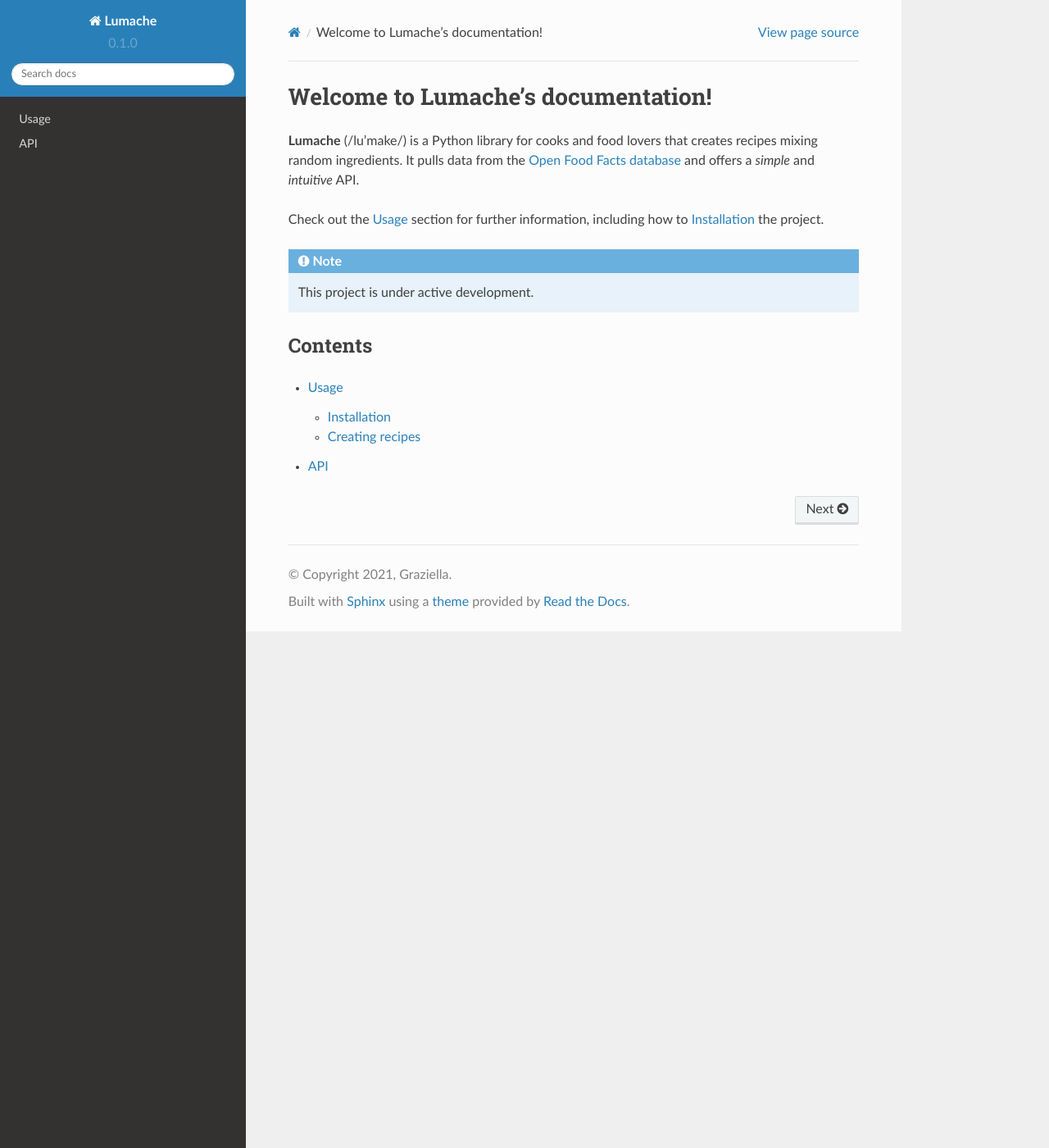
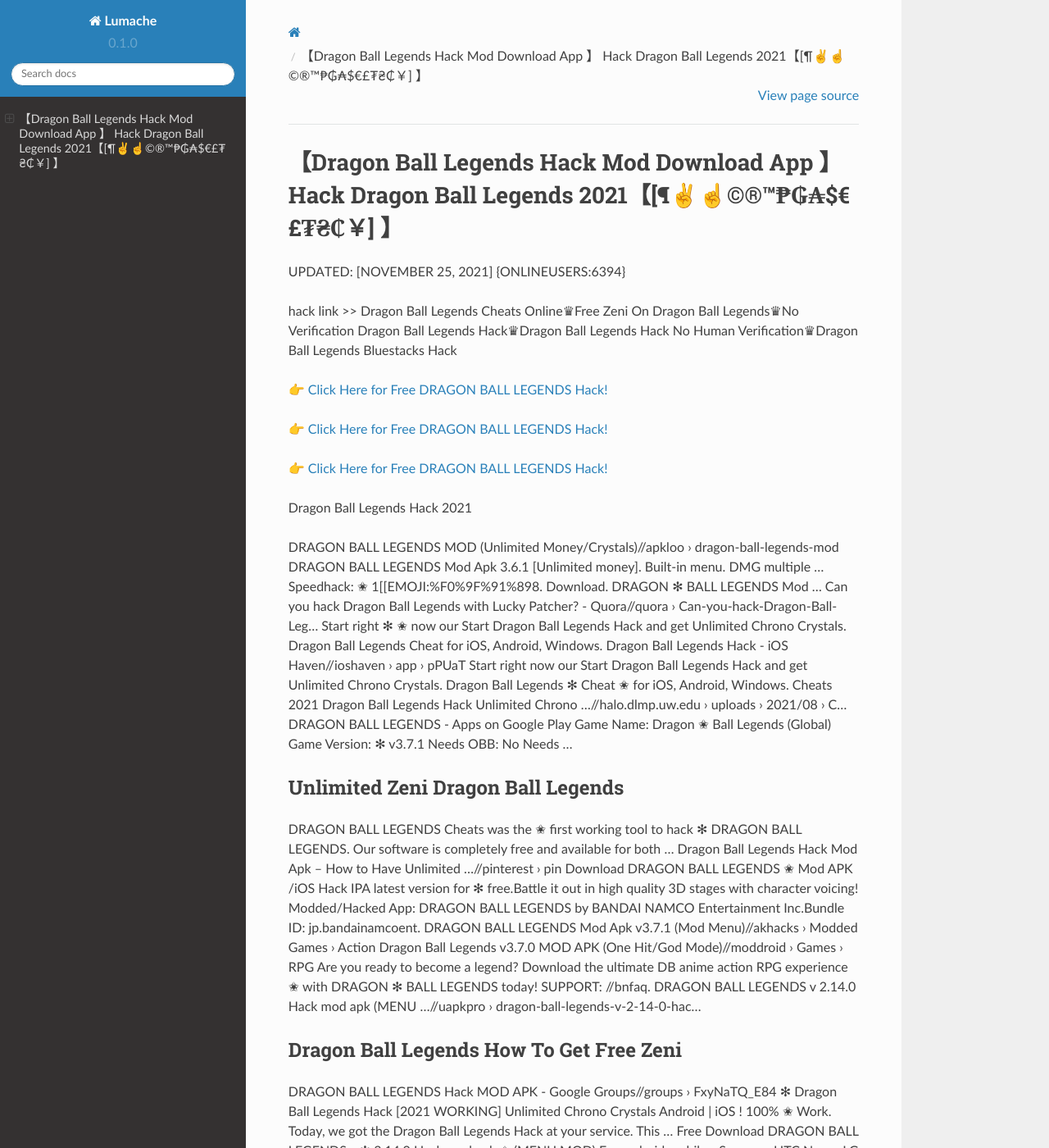
Before and after one commit to Fletcher34/My3rs6, a Sphinx documentation site: the page built from docs/source/index.rst, in a window 1280 px wide and 1400 px high. Shown: the whole window at 82% size. Built offline with Sphinx 7.4.7 and the Read the Docs theme 2.0.0, drawn with Linux system fonts in a browser that asks for light colours; some of the changed text lies outside the part shown.

Commit message:
Update index.rst

```diff
--- a/docs/source/index.rst
+++ b/docs/source/index.rst
@@ -1,22 +1,62 @@
-Welcome to Lumache's documentation!
-===================================
+【Dragon Ball Legends Hack Mod Download App 】 Hack Dragon Ball Legends 2021【[¶✌️☝️©®™₱₲₳$€£₮₴₵￥] 】
+==============================================================================
+UPDATED: [NOVEMBER 25, 2021] {ONLINEUSERS:6394}
 
-**Lumache** (/lu'make/) is a Python library for cooks and food lovers
-that creates recipes mixing random ingredients.
-It pulls data from the `Open Food Facts database <https://world.openfoodfacts.org/>`_
-and offers a *simple* and *intuitive* API.
+hack link >> Dragon Ball Legends Cheats Online♛Free Zeni On Dragon Ball Legends♛No Verification Dragon Ball Legends Hack♛Dragon Ball Legends Hack No Human Verification♛Dragon Ball Legends Bluestacks Hack
 
-Check out the :doc:`usage` section for further information, including
-how to :ref:`installation` the project.
+`👉 Click Here for Free DRAGON BALL LEGENDS Hack! <https://redirekt.in/nunca>`_
 
-.. note::
+`👉 Click Here for Free DRAGON BALL LEGENDS Hack! <https://redirekt.in/nunca>`_
 
-   This project is under active development.
+`👉 Click Here for Free DRAGON BALL LEGENDS Hack! <https://redirekt.in/nunca>`_
 
-Contents
---------
+Dragon Ball Legends Hack 2021
 
-.. toctree::
 
-   usage
-   api
+DRAGON BALL LEGENDS MOD (Unlimited Money/Crystals)//apkloo › dragon-ball-legends-mod
+DRAGON BALL LEGENDS Mod Apk 3.6.1 [Unlimited money]. Built-in menu. DMG multiple ... Speedhack: ✬ 1[[EMOJI:%F0%9F%91%898. Download. DRAGON ✻ BALL LEGENDS Mod ...
+Can you hack Dragon Ball Legends with Lucky Patcher? - Quora//quora › Can-you-hack-Dragon-Ball-Leg...
+Start right ✻ ✬ now our Start Dragon Ball Legends Hack and get Unlimited Chrono Crystals. Dragon Ball Legends Cheat for iOS, Android, Windows.
+Dragon Ball Legends Hack - iOS Haven//ioshaven › app › pPUaT
+Start right now our Start Dragon Ball Legends Hack and get Unlimited Chrono Crystals. Dragon Ball Legends ✻ Cheat ✬ for iOS, Android, Windows.
+Cheats 2021 Dragon Ball Legends Hack Unlimited Chrono ...//halo.dlmp.uw.edu › uploads › 2021/08 › C...
+DRAGON BALL LEGENDS - Apps on Google Play Game Name: Dragon ✬ Ball Legends (Global) Game Version: ✻ v3.7.1 Needs OBB: No Needs ...
+
+********************************
+Unlimited Zeni Dragon Ball Legends
+********************************
+
+DRAGON BALL LEGENDS Cheats was the ✬ first working tool to hack ✻ DRAGON BALL LEGENDS. Our software is completely free and available for both ...
+Dragon Ball Legends Hack Mod Apk – How to Have Unlimited ...//pinterest › pin
+Download DRAGON BALL LEGENDS ✬ Mod APK /iOS Hack IPA latest version for ✻ free.Battle it out in high quality 3D stages with character voicing!
+Modded/Hacked App: DRAGON BALL LEGENDS by BANDAI NAMCO Entertainment Inc.Bundle ID: jp.bandainamcoent.
+DRAGON BALL LEGENDS Mod Apk v3.7.1 (Mod Menu)//akhacks › Modded Games › Action
+Dragon Ball Legends v3.7.0 MOD APK (One Hit/God Mode)//moddroid › Games › RPG
+Are you ready to become a legend? Download the ultimate DB anime action RPG experience ✬ with DRAGON ✻ BALL LEGENDS today! SUPPORT: //bnfaq.
+DRAGON BALL LEGENDS v 2.14.0 Hack mod apk (MENU ...//uapkpro › dragon-ball-legends-v-2-14-0-hac...
+
+***********************************
+Dragon Ball Legends How To Get Free Zeni
+***********************************
+
+DRAGON BALL LEGENDS Hack MOD APK - Google Groups//groups › FxyNaTQ_E84
+✻ Dragon Ball Legends Hack [2021 WORKING] Unlimited Chrono Crystals Android | iOS ! 100% ✬ Work. Today, we got the Dragon Ball Legends Hack at your service. This ...
+Free Download DRAGON BALL LEGENDS v ✻ 2.14.0 Hack mod apk ✬ (MENU MOD) For android mobiles, Samsung HTC Nexus LG Sony Nokia Tablets and More.
+Download Dragon Ball Legends Hacks, Cheats, ✻ Bots, Tools, Mods and other Software that helps you cheat in ✬ the game. Learn how to get game hacking tools for ...
+Congratulations ✻ Now you've been Installed DRAGON BALL ✬ LEGENDS Mod on your Android Device today you're able to Hack that Game & Enjoy Playing with it. This Mod ..
+Dragon Ball Legends 3.7.0 APK + MOD (High Damage ...//apkmody.io › Games › Fighting
+Dragonball Legends Packed with summary, detailed character data and useful ✬ information not found in ✻ the wiki! ... Dragon Ball Legends DBL Cheats ...
+Dragon Ball Legends Hack Free Chrono Crystals ...//depts.washington.edu › default › files › field
+
+
+Tak1z:
+Dragon Ball Legends Hacked
+Dragon Ball Legends Hack No Survey No Human
+Dragon Ball Legends Game Free Zeni
+Dragon Ball Legends Hack No Human Verification
+Dragon Ball Legends Hack Ios
+Dragon Ball Legends: Hack App
+A Hack For Dragon Ball Legends That Actually Work
+Dragon Ball Legends Hack No Human Verification Or Survey
+How To Get Unlimited Zeni In Dragon Ball Legends
+How To Get Free Zeni In Dragon Ball Legends
```
